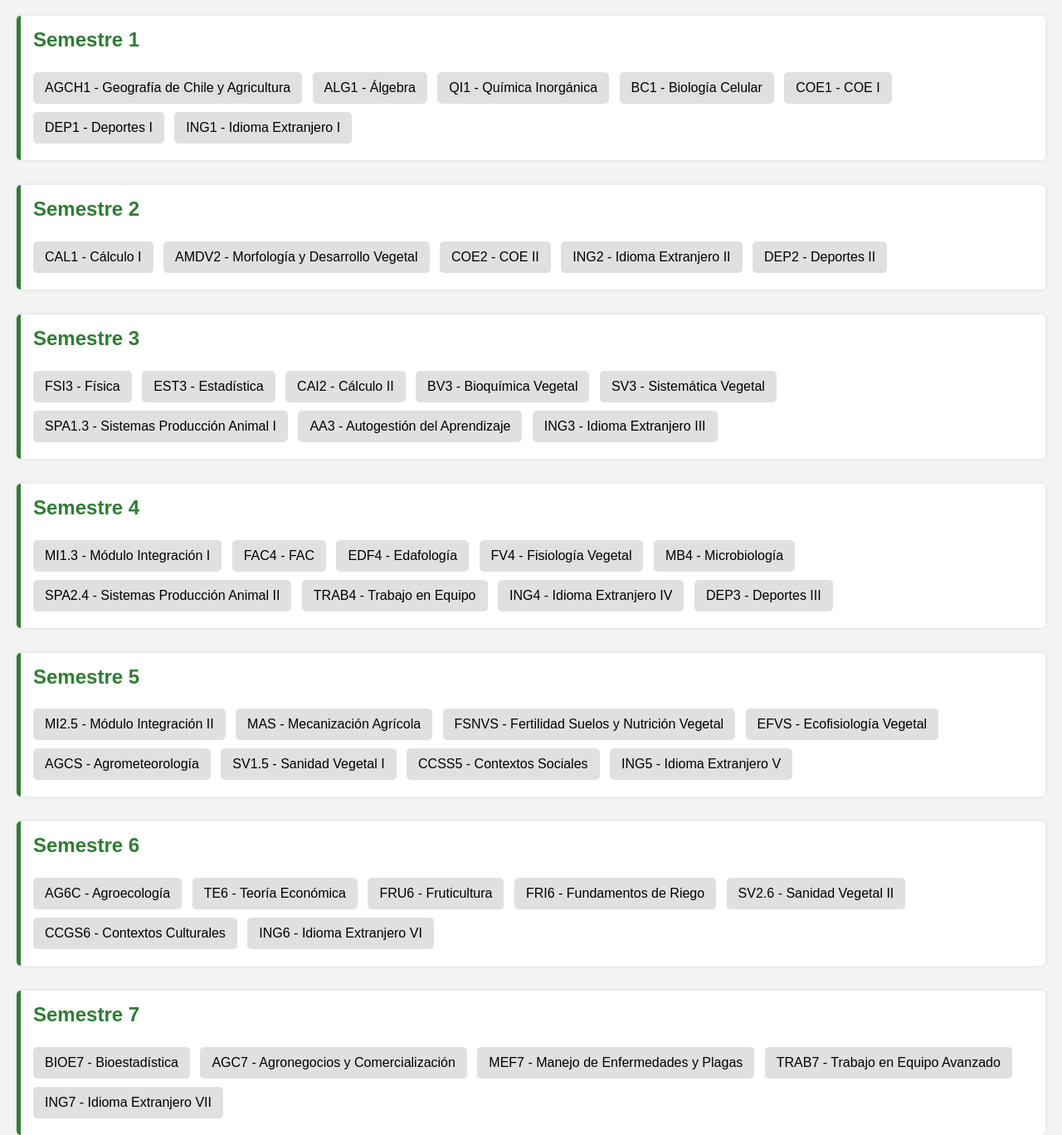
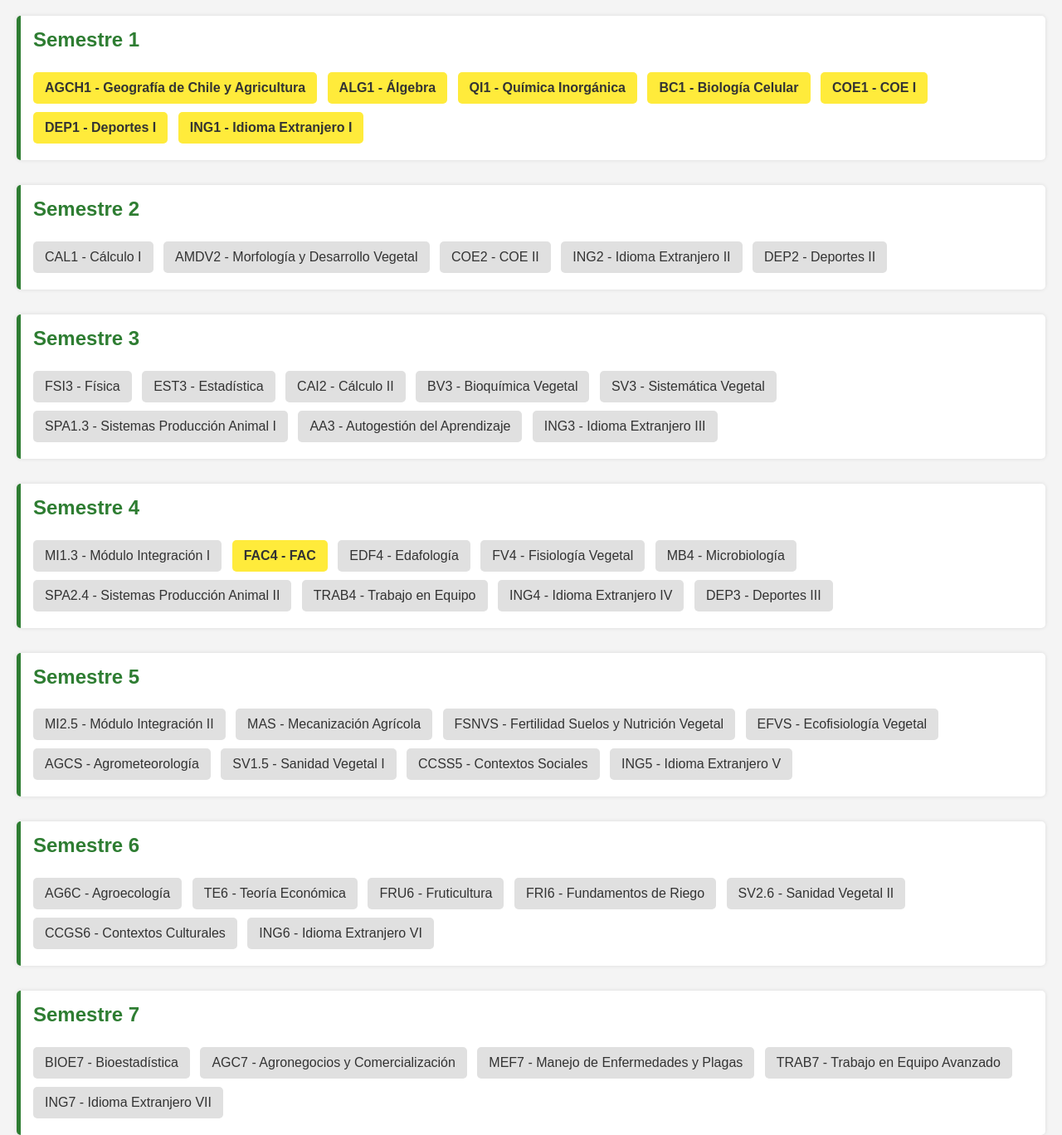
Before and after one commit to isaazavalav11/ahora-si-malla, a plain HTML site: page index.html in a window 1280 px wide. Shown: the part 81-1449 px from the top of the page at 83% size. Drawn offline with Linux system fonts and the light colour scheme.

Commit message:
Update index.html

```diff
--- a/index.html
+++ b/index.html
@@ -39,6 +39,7 @@
       cursor: pointer;
       position: relative;
       transition: all 0.3s;
+      color: #333;
     }
 
     .materia:hover {
@@ -50,11 +51,17 @@
       color: white;
     }
 
+    .materia.prereq-ok {
+      background-color: #ffeb3b;
+      color: #333;
+      font-weight: bold;
+    }
+
     .materia[data-prereq]:after {
-      content: attr(data-prereq);
+      content: "Prerrequisitos: " attr(data-prereq);
       position: absolute;
-      top: -5px;
-      left: 100%;
+      top: -25px;
+      left: 0;
       background: #444;
       color: #fff;
       padding: 4px 6px;
@@ -74,107 +81,142 @@
 
 <h1>Malla Curricular - Agronomía (Universidad de Talca)</h1>
 
-<!-- Semestre 1 -->
+<!-- Semestres 1 a 8 -->
+
 <div class="semestre">
   <h2>Semestre 1</h2>
-  <div class="materia">AGCH1 - Geografía de Chile y Agricultura</div>
-  <div class="materia">ALG1 - Álgebra</div>
-  <div class="materia">QI1 - Química Inorgánica</div>
-  <div class="materia">BC1 - Biología Celular</div>
-  <div class="materia">COE1 - COE I</div>
-  <div class="materia">DEP1 - Deportes I</div>
-  <div class="materia">ING1 - Idioma Extranjero I</div>
+  <div class="materia" data-code="AGCH1">AGCH1 - Geografía de Chile y Agricultura</div>
+  <div class="materia" data-code="ALG1">ALG1 - Álgebra</div>
+  <div class="materia" data-code="QI1">QI1 - Química Inorgánica</div>
+  <div class="materia" data-code="BC1">BC1 - Biología Celular</div>
+  <div class="materia" data-code="COE1">COE1 - COE I</div>
+  <div class="materia" data-code="DEP1">DEP1 - Deportes I</div>
+  <div class="materia" data-code="ING1">ING1 - Idioma Extranjero I</div>
 </div>
 
-<!-- Semestre 2 -->
 <div class="semestre">
   <h2>Semestre 2</h2>
-  <div class="materia" data-prereq="ALG1, QI1">CAL1 - Cálculo I</div>
-  <div class="materia" data-prereq="BC1">AMDV2 - Morfología y Desarrollo Vegetal</div>
-  <div class="materia" data-prereq="COE1">COE2 - COE II</div>
-  <div class="materia" data-prereq="ING1">ING2 - Idioma Extranjero II</div>
-  <div class="materia" data-prereq="DEP1">DEP2 - Deportes II</div>
+  <div class="materia" data-code="CAL1" data-prereq="ALG1,QI1">CAL1 - Cálculo I</div>
+  <div class="materia" data-code="AMDV2" data-prereq="BC1">AMDV2 - Morfología y Desarrollo Vegetal</div>
+  <div class="materia" data-code="COE2" data-prereq="COE1">COE2 - COE II</div>
+  <div class="materia" data-code="ING2" data-prereq="ING1">ING2 - Idioma Extranjero II</div>
+  <div class="materia" data-code="DEP2" data-prereq="DEP1">DEP2 - Deportes II</div>
 </div>
 
-<!-- Semestre 3 -->
 <div class="semestre">
   <h2>Semestre 3</h2>
-  <div class="materia" data-prereq="CAL1">FSI3 - Física</div>
-  <div class="materia" data-prereq="CAL1">EST3 - Estadística</div>
-  <div class="materia" data-prereq="ALG1, QI1">CAI2 - Cálculo II</div>
-  <div class="materia" data-prereq="QI1, BC1">BV3 - Bioquímica Vegetal</div>
-  <div class="materia" data-prereq="AMDV2">SV3 - Sistemática Vegetal</div>
-  <div class="materia" data-prereq="COE2">SPA1.3 - Sistemas Producción Animal I</div>
-  <div class="materia" data-prereq="COE2">AA3 - Autogestión del Aprendizaje</div>
-  <div class="materia" data-prereq="ING2">ING3 - Idioma Extranjero III</div>
+  <div class="materia" data-code="FSI3" data-prereq="CAL1">FSI3 - Física</div>
+  <div class="materia" data-code="EST3" data-prereq="CAL1">EST3 - Estadística</div>
+  <div class="materia" data-code="CAI2" data-prereq="ALG1,QI1">CAI2 - Cálculo II</div>
+  <div class="materia" data-code="BV3" data-prereq="QI1,BC1">BV3 - Bioquímica Vegetal</div>
+  <div class="materia" data-code="SV3" data-prereq="AMDV2">SV3 - Sistemática Vegetal</div>
+  <div class="materia" data-code="SPA1.3" data-prereq="COE2">SPA1.3 - Sistemas Producción Animal I</div>
+  <div class="materia" data-code="AA3" data-prereq="COE2">AA3 - Autogestión del Aprendizaje</div>
+  <div class="materia" data-code="ING3" data-prereq="ING2">ING3 - Idioma Extranjero III</div>
 </div>
 
-<!-- Semestre 4 -->
 <div class="semestre">
   <h2>Semestre 4</h2>
-  <div class="materia" data-prereq="AMDV2, AGCH1, CAI2, EST3">MI1.3 - Módulo Integración I</div>
-  <div class="materia">FAC4 - FAC</div>
-  <div class="materia" data-prereq="BV3, AMDV2">EDF4 - Edafología</div>
-  <div class="materia" data-prereq="BV3, AMDV2">FV4 - Fisiología Vegetal</div>
-  <div class="materia" data-prereq="EDF4">MB4 - Microbiología</div>
-  <div class="materia" data-prereq="SPA1.3">SPA2.4 - Sistemas Producción Animal II</div>
-  <div class="materia" data-prereq="AA3">TRAB4 - Trabajo en Equipo</div>
-  <div class="materia" data-prereq="ING3">ING4 - Idioma Extranjero IV</div>
-  <div class="materia" data-prereq="DEP2">DEP3 - Deportes III</div>
+  <div class="materia" data-code="MI1.3" data-prereq="AMDV2,AGCH1,CAI2,EST3">MI1.3 - Módulo Integración I</div>
+  <div class="materia" data-code="FAC4">FAC4 - FAC</div>
+  <div class="materia" data-code="EDF4" data-prereq="BV3,AMDV2">EDF4 - Edafología</div>
+  <div class="materia" data-code="FV4" data-prereq="BV3,AMDV2">FV4 - Fisiología Vegetal</div>
+  <div class="materia" data-code="MB4" data-prereq="EDF4">MB4 - Microbiología</div>
+  <div class="materia" data-code="SPA2.4" data-prereq="SPA1.3">SPA2.4 - Sistemas Producción Animal II</div>
+  <div class="materia" data-code="TRAB4" data-prereq="AA3">TRAB4 - Trabajo en Equipo</div>
+  <div class="materia" data-code="ING4" data-prereq="ING3">ING4 - Idioma Extranjero IV</div>
+  <div class="materia" data-code="DEP3" data-prereq="DEP2">DEP3 - Deportes III</div>
 </div>
 
-<!-- Semestre 5 -->
 <div class="semestre">
   <h2>Semestre 5</h2>
-  <div class="materia" data-prereq="MI1.3">MI2.5 - Módulo Integración II</div>
-  <div class="materia" data-prereq="EDF4, FV4">MAS - Mecanización Agrícola</div>
-  <div class="materia" data-prereq="EDF4">FSNVS - Fertilidad Suelos y Nutrición Vegetal</div>
-  <div class="materia" data-prereq="EDF4">EFVS - Ecofisiología Vegetal</div>
-  <div class="materia" data-prereq="FV4, FAC4">AGCS - Agrometeorología</div>
-  <div class="materia" data-prereq="MB4, FV4">SV1.5 - Sanidad Vegetal I</div>
-  <div class="materia" data-prereq="TRAB4">CCSS5 - Contextos Sociales</div>
-  <div class="materia" data-prereq="TRAB4">ING5 - Idioma Extranjero V</div>
+  <div class="materia" data-code="MI2.5" data-prereq="MI1.3">MI2.5 - Módulo Integración II</div>
+  <div class="materia" data-code="MAS" data-prereq="EDF4,FV4">MAS - Mecanización Agrícola</div>
+  <div class="materia" data-code="FSNVS" data-prereq="EDF4">FSNVS - Fertilidad Suelos y Nutrición Vegetal</div>
+  <div class="materia" data-code="EFVS" data-prereq="EDF4">EFVS - Ecofisiología Vegetal</div>
+  <div class="materia" data-code="AGCS" data-prereq="FV4,FAC4">AGCS - Agrometeorología</div>
+  <div class="materia" data-code="SV1.5" data-prereq="MB4,FV4">SV1.5 - Sanidad Vegetal I</div>
+  <div class="materia" data-code="CCSS5" data-prereq="TRAB4">CCSS5 - Contextos Sociales</div>
+  <div class="materia" data-code="ING5" data-prereq="TRAB4">ING5 - Idioma Extranjero V</div>
 </div>
 
-<!-- Semestre 6 -->
 <div class="semestre">
   <h2>Semestre 6</h2>
-  <div class="materia" data-prereq="EFVS">AG6C - Agroecología</div>
-  <div class="materia" data-prereq="MI2.5, FAC4">TE6 - Teoría Económica</div>
-  <div class="materia" data-prereq="SV1.5, EFVS, FSNVS">FRU6 - Fruticultura</div>
-  <div class="materia" data-prereq="EFVS">FRI6 - Fundamentos de Riego</div>
-  <div class="materia" data-prereq="SV1.5">SV2.6 - Sanidad Vegetal II</div>
-  <div class="materia" data-prereq="CCSS5">CCGS6 - Contextos Culturales</div>
-  <div class="materia" data-prereq="ING5">ING6 - Idioma Extranjero VI</div>
+  <div class="materia" data-code="AG6C" data-prereq="EFVS">AG6C - Agroecología</div>
+  <div class="materia" data-code="TE6" data-prereq="MI2.5,FAC4">TE6 - Teoría Económica</div>
+  <div class="materia" data-code="FRU6" data-prereq="SV1.5,EFVS,FSNVS">FRU6 - Fruticultura</div>
+  <div class="materia" data-code="FRI6" data-prereq="EFVS">FRI6 - Fundamentos de Riego</div>
+  <div class="materia" data-code="SV2.6" data-prereq="SV1.5">SV2.6 - Sanidad Vegetal II</div>
+  <div class="materia" data-code="CCGS6" data-prereq="CCSS5">CCGS6 - Contextos Culturales</div>
+  <div class="materia" data-code="ING6" data-prereq="ING5">ING6 - Idioma Extranjero VI</div>
 </div>
 
-<!-- Semestre 7 -->
 <div class="semestre">
   <h2>Semestre 7</h2>
-  <div class="materia" data-prereq="FRI6, TE6">BIOE7 - Bioestadística</div>
-  <div class="materia" data-prereq="AG6C, TE6">AGC7 - Agronegocios y Comercialización</div>
-  <div class="materia" data-prereq="FRU6, SV2.6">MEF7 - Manejo de Enfermedades y Plagas</div>
-  <div class="materia" data-prereq="BIOE7">TRAB7 - Trabajo en Equipo Avanzado</div>
-  <div class="materia" data-prereq="ING6">ING7 - Idioma Extranjero VII</div>
+  <div class="materia" data-code="BIOE7" data-prereq="FRI6,TE6">BIOE7 - Bioestadística</div>
+  <div class="materia" data-code="AGC7" data-prereq="AG6C,TE6">AGC7 - Agronegocios y Comercialización</div>
+  <div class="materia" data-code="MEF7" data-prereq="FRU6,SV2.6">MEF7 - Manejo de Enfermedades y Plagas</div>
+  <div class="materia" data-code="TRAB7" data-prereq="BIOE7">TRAB7 - Trabajo en Equipo Avanzado</div>
+  <div class="materia" data-code="ING7" data-prereq="ING6">ING7 - Idioma Extranjero VII</div>
 </div>
 
-<!-- Semestre 8 -->
 <div class="semestre">
   <h2>Semestre 8</h2>
-  <div class="materia" data-prereq="TRAB7">PFG8 - Proyecto Final de Graduación</div>
-  <div class="materia" data-prereq="AGC7">AGR8 - Agricultura de Precisión</div>
-  <div class="materia" data-prereq="MEF7">MIE8 - Mejoramiento Genético</div>
-  <div class="materia" data-prereq="ING7">ING8 - Idioma Extranjero VIII</div>
+  <div class="materia" data-code="PFG8" data-prereq="TRAB7">PFG8 - Proyecto Final de Graduación</div>
+  <div class="materia" data-code="AGR8" data-prereq="AGC7">AGR8 - Agricultura de Precisión</div>
+  <div class="materia" data-code="MIE8" data-prereq="MEF7">MIE8 - Mejoramiento Genético</div>
+  <div class="materia" data-code="ING8" data-prereq="ING7">ING8 - Idioma Extranjero VIII</div>
 </div>
 
 <script>
-  function toggleCompletion(e) {
-    e.classList.toggle('completada');
+  // Guarda las materias completadas para chequear prerrequisitos
+  const materias = {};
+
+  // Inicializa materias con false (no completadas)
+  document.querySelectorAll('.materia').forEach(m => {
+    const code = m.getAttribute('data-code');
+    materias[code] = false;
+  });
+
+  // Función para verificar si se cumplen prerrequisitos
+  function cumplePrereq(prereqString) {
+    if (!prereqString) return true; // sin prereq es true
+    const prereqs = prereqString.split(',').map(s => s.trim());
+    return prereqs.every(pr => materias[pr] === true);
   }
 
+  // Actualiza el color de todas las materias según prerrequisitos
+  function actualizarColores() {
+    document.querySelectorAll('.materia').forEach(m => {
+      const code = m.getAttribute('data-code');
+      const prereq = m.getAttribute('data-prereq');
+      if (materias[code]) {
+        // Completada
+        m.classList.add('completada');
+        m.classList.remove('prereq-ok');
+      } else {
+        m.classList.remove('completada');
+        if (cumplePrereq(prereq)) {
+          // Lista para cursar
+          m.classList.add('prereq-ok');
+        } else {
+          m.classList.remove('prereq-ok');
+        }
+      }
+    });
+  }
+
+  // Evento click para marcar como completada / no completada
   document.querySelectorAll('.materia').forEach(m => {
-    m.addEventListener('click', () => toggleCompletion(m));
+    m.addEventListener('click', () => {
+      const code = m.getAttribute('data-code');
+      materias[code] = !materias[code]; // cambia estado
+      actualizarColores();
+    });
   });
+
+  // Primera actualización al cargar
+  actualizarColores();
 </script>
 
 </body>
```
